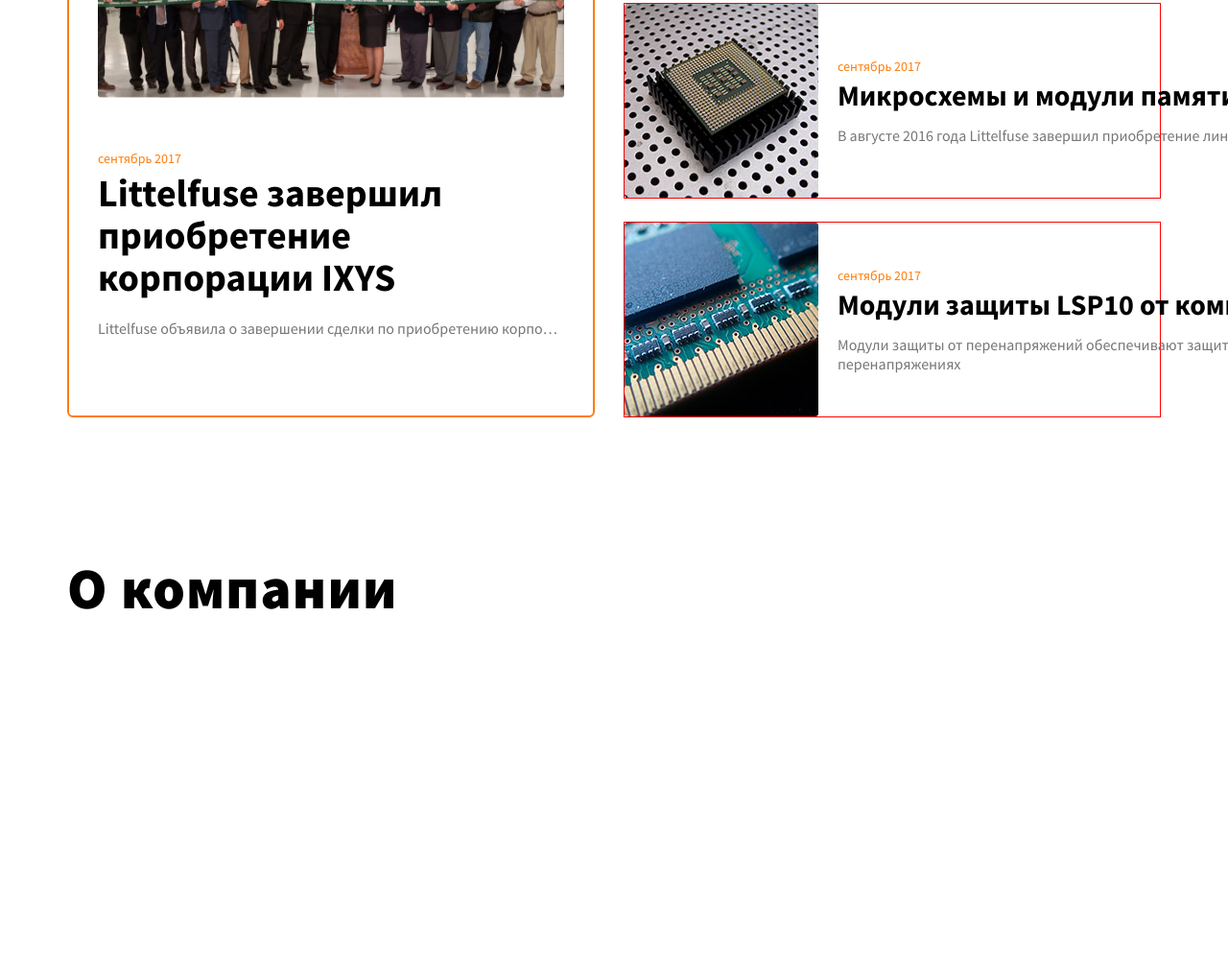
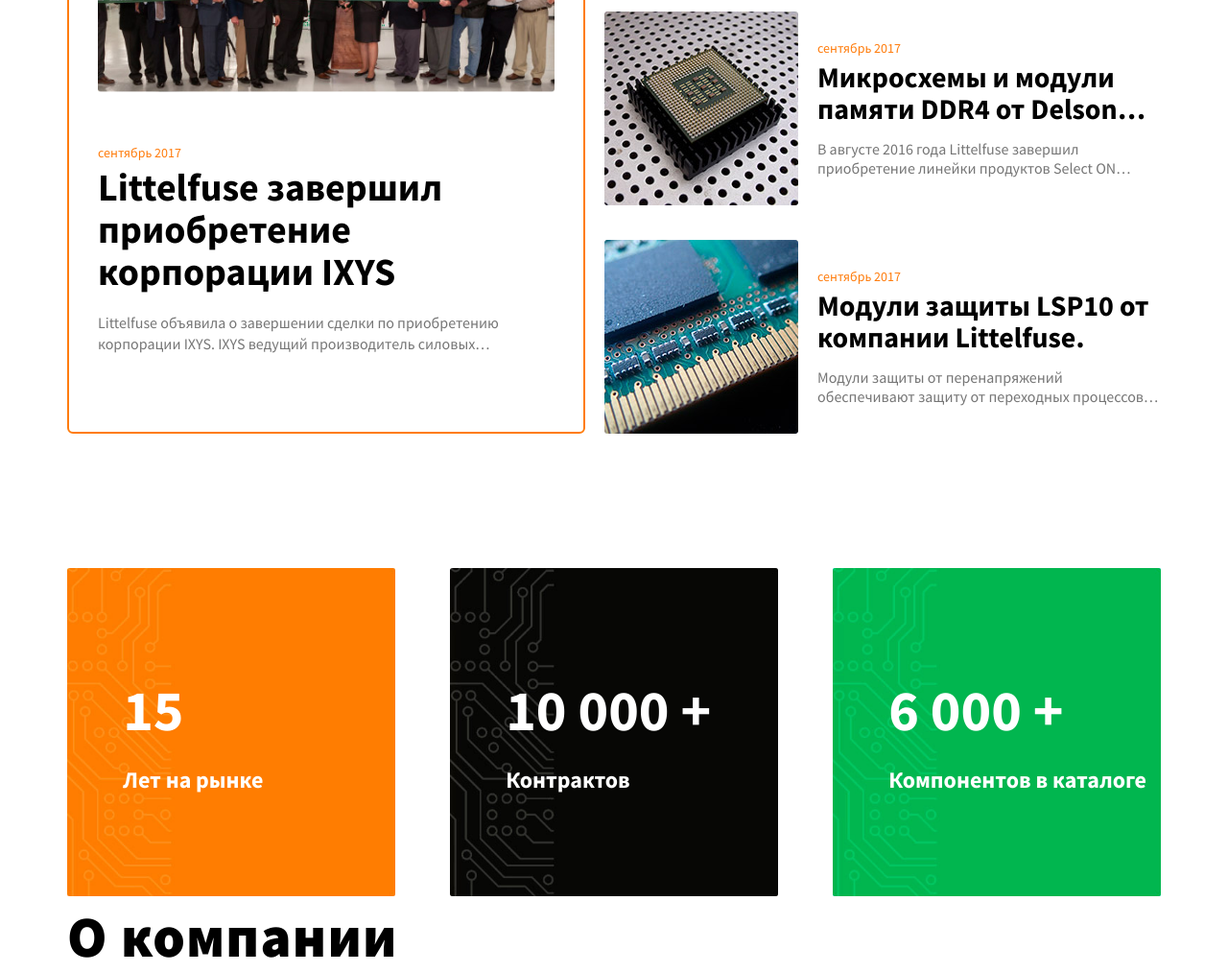
Before and after one commit to Nurzzzone/kontur-landing-page, a website: page src/index.html in a window 1280 px wide. Shown: the part 1553-2566 px from the top of the page at 96% size. Before the commit the page ends 2203 px from the top, so only its background shows below. Drawn offline with nearby package versions, Linux system fonts and the light colour scheme; files that its build step writes are made by us from their sources; files whose address does not match are found by name.

Commit message:
Initial commit

```diff
--- a/src/index.html
+++ b/src/index.html
@@ -250,6 +250,29 @@
             </div>
           </div>
         </div>
+        <div class="blog__items">
+          <div class="blog__item">
+            <img src="./assets/images/blog-item-1.jpg" alt="item-img" class="blog__item-img">
+            <div class="blog__item-info">
+              <span class="blog__item-num">15</span>
+              <p class="blog__item-text">Лет на рынке</p>
+            </div>
+          </div>
+          <div class="blog__item">
+            <img src="./assets/images/blog-item-2.jpg" alt="item-img" class="blog__item-img">
+            <div class="blog__item-info">
+              <span class="blog__item-num">10 000 +</span>
+              <p class="blog__item-text">Контрактов</p>
+            </div>
+          </div>
+          <div class="blog__item">
+            <img src="./assets/images/blog-item-3.jpg" alt="item-img" class="blog__item-img">
+            <div class="blog__item-info">
+              <span class="blog__item-num">6 000 +</span>
+              <p class="blog__item-text">Компонентов в каталоге</p>
+            </div>
+          </div>
+        </div>
       </div>
     </section>
     <!-- About
--- a/src/js/index.js
+++ b/src/js/index.js
@@ -48,6 +48,7 @@
     document.querySelector('#input-close-btn').classList.remove('input-search__close--active');
     header.classList.remove('header--active');
     document.querySelector('.header__right').style.display = "flex"
+    document.querySelector('.header__nav').classList.remove('header__nav--closed');
     searchInput.style.width = 250 + "px";
     headerInfo.style.paddingTop = '';
     headerInfo.style.paddingBottom = '';
@@ -59,11 +60,18 @@
 const headerInput = document.querySelector('.header__input');
 let width = orderBtn.offsetHeight - headerInput.offsetHeight;
 
-searchInput.addEventListener('focus', function() {
+searchInput.addEventListener('click', function() {
   document.querySelector('#input-close-btn').classList.add('input-search__close--active');
+  document.querySelector('.header__nav').classList.add('header__nav--closed');
   document.querySelector('.header__right').style.display = "none"
   header.classList.add('header--active');
-  searchInput.style.width = 450 + "px";
   headerInfo.style.paddingTop = width/2 - 1 + 'px';
   headerInfo.style.paddingBottom = width/2 - 1 + 'px';
+
+  if (window.innerWidth > 1366) {
+    searchInput.style.width = 1100 + "px";
+  }
+  if (window.innerWidth <= 1366) {
+    searchInput.style.width = 550 + "px";
+  }
 })
--- a/src/scss/base/_general.scss
+++ b/src/scss/base/_general.scss
@@ -38,6 +38,14 @@
   @media(max-width: 1366px) {
     max-width: 1140px;
   }
+
+  @media(max-width: 768px) {
+    max-width: 690px;
+  }
+
+  @media(max-width: 425px) {
+    max-width: 390px;
+  }
 }
 
 .section-title {
--- a/src/scss/components/_card-lg.scss
+++ b/src/scss/components/_card-lg.scss
@@ -6,8 +6,13 @@
   border-radius: 6px;
 
   @media(max-width: 1366px) {
-    max-width: 550px;
+    max-width: 540px;
     padding: 40px 30px 80px;
+  }
+
+  @media (max-width: 768px) {
+    max-width: 100%;
+    margin-bottom: 30px;
   }
 
   &__info {
@@ -39,9 +44,10 @@
 
   &__description {
     @include font-rule(SourceSansPro, 400);
+    @include text-shorten(2);
     color: #767676;
     font-size: 16px;
     line-height: 1.4;
-    @include text-shorten;
+
   }
 }
--- a/src/scss/components/_card-sm.scss
+++ b/src/scss/components/_card-sm.scss
@@ -1,11 +1,19 @@
 .card-sm {
+  @include flex-rule(between, center);
   width: 100%;
   max-width: 700px;
-  border: 1px solid red;
-  @include flex-rule(between, center);
 
   @media(max-width: 1366px) {
-    max-width: 560px;
+    max-width: 580px;
+  }
+
+  @media (max-width: 768px) {
+    max-width: 100%;
+    margin-bottom: 30px;
+
+    &:last-child {
+      margin-bottom: 0;
+    }
   }
 
   &__info {
@@ -23,8 +31,8 @@
   }
 
   &__date {
+    @include font-rule(SourceSansPro, 400);
     display: inline-block;
-    @include font-rule(SourceSansPro, 400);
     color: #ff7c0c;
     font-size: 14px;
     margin-bottom: 5px;
@@ -32,18 +40,17 @@
 
   &__title {
     @include font-rule(SourceSansPro, 700);
+    @include text-shorten(2);
     color: #000000;
     font-size: 30px;
     margin-bottom: 15px;
     line-height: 1.1;
-    @include text-shorten;
-    width: 100%;
   }
 
   &__description {
     @include font-rule(SourceSansPro, 400);
+    @include text-shorten(2);
     color: #767676;
     font-size: 16px;
-    // @include text-shorten;
   }
 }
--- a/src/scss/layout/_blog.scss
+++ b/src/scss/layout/_blog.scss
@@ -8,6 +8,12 @@
 
   &__cards {
     margin-bottom: 140px;
+    @include flex-rule(between, 0);
+    flex-direction: row;
+
+    @media (max-width: 768px) {
+      flex-direction: column;
+    }
   }
 
   &__right {
@@ -15,7 +21,44 @@
     flex-direction: column;
   }
 
-  &__cards {
-    @include flex-rule(between, 0);
+  &__items {
+    @include flex-rule(between, center);
+  }
+
+  &__item {
+    width: 30%;
+    position: relative;
+
+    &-img {
+      width: 100%;
+      display: inline-block;
+      object-fit: contain;
+    }
+
+    &-info {
+      position: absolute;
+      top: 50%;
+      left: 20%;
+      z-index: 5;
+      @include autoprefixer(transform, translateY(-50%));
+
+      @media (max-width: 1366px) {
+        left: 17%;
+      }
+    }
+
+    &-num {
+      @include font-rule(SourceSansPro, 700);
+      display: inline-block;
+      color: #ffffff;
+      font-size: 60px;
+      margin-bottom: 20px;
+    }
+
+    &-text {
+      @include font-rule(SourceSansPro, 700);
+      color: #ffffff;
+      font-size: 24px;
+    }
   }
 }
--- a/src/scss/layout/_header.scss
+++ b/src/scss/layout/_header.scss
@@ -60,6 +60,13 @@
     @media (max-width: 768px) {
       display: none;
     }
+
+    @media (min-width: 1920px) {
+      &--closed {
+        display: none;
+      }
+    }
+
   }
 
   &__menu {
@@ -143,6 +150,7 @@
 
   &__input {
     @include flex-rule(0, center);
+    @include autoprefixer(transition, .3s ease-in-out);
 
     &-search {
       @include font-rule(SourceSansPro, 400);
@@ -153,6 +161,8 @@
       letter-spacing: 1.2px;
       display: block;
       width: 250px;
+      @include autoprefixer(transition, .3s ease-in-out);
+
 
       &::placeholder {
         @include font-rule(SourceSansPro, 400);
--- a/src/scss/layout/_service.scss
+++ b/src/scss/layout/_service.scss
@@ -12,12 +12,11 @@
     padding: 30px 40px;
     border-radius: 6px;
     margin-bottom: 70px;
-    @include flex-rule(between, center)
+    @include flex-rule(between, center);
+    box-shadow: 0 5px 8px -2px #ff7c0c;
   }
 
   &__item {
-    // border: 1px solid red;
-
     svg {
       margin-bottom: 15px;
     }
--- a/src/scss/utilities/_mixins.scss
+++ b/src/scss/utilities/_mixins.scss
@@ -70,10 +70,19 @@
   }
 }
 
-@mixin text-shorten {
+@mixin truncate($width){
+  white-space: nowrap;
   overflow: hidden;
   text-overflow: ellipsis;
-  white-space: nowrap;
+  width: $width;
+}
+
+@mixin text-shorten($line) {
+  text-overflow: ellipsis;
+  display: -webkit-box;
+  overflow: hidden;
+  -webkit-box-orient: vertical;
+  -webkit-line-clamp: $line;
 }
 
 // =========================================
```
Also changed, not shown: build/assets/images/blog-item-1.jpg (added), build/assets/images/blog-item-2.jpg (added), build/assets/images/blog-item-3.jpg (added), build/assets/images/konkurel_main_1920_-v1_03_03.jpg (added), build/assets/images/konkurel_main_1920_-v1_03_05.jpg (added), build/assets/images/konkurel_main_1920_-v1_03_07.jpg (added), build/css/main.css, build/index.html, build/js/index.js, src/assets/images/blog-item-1.jpg (added), src/assets/images/blog-item-2.jpg (added), src/assets/images/blog-item-3.jpg (added).
